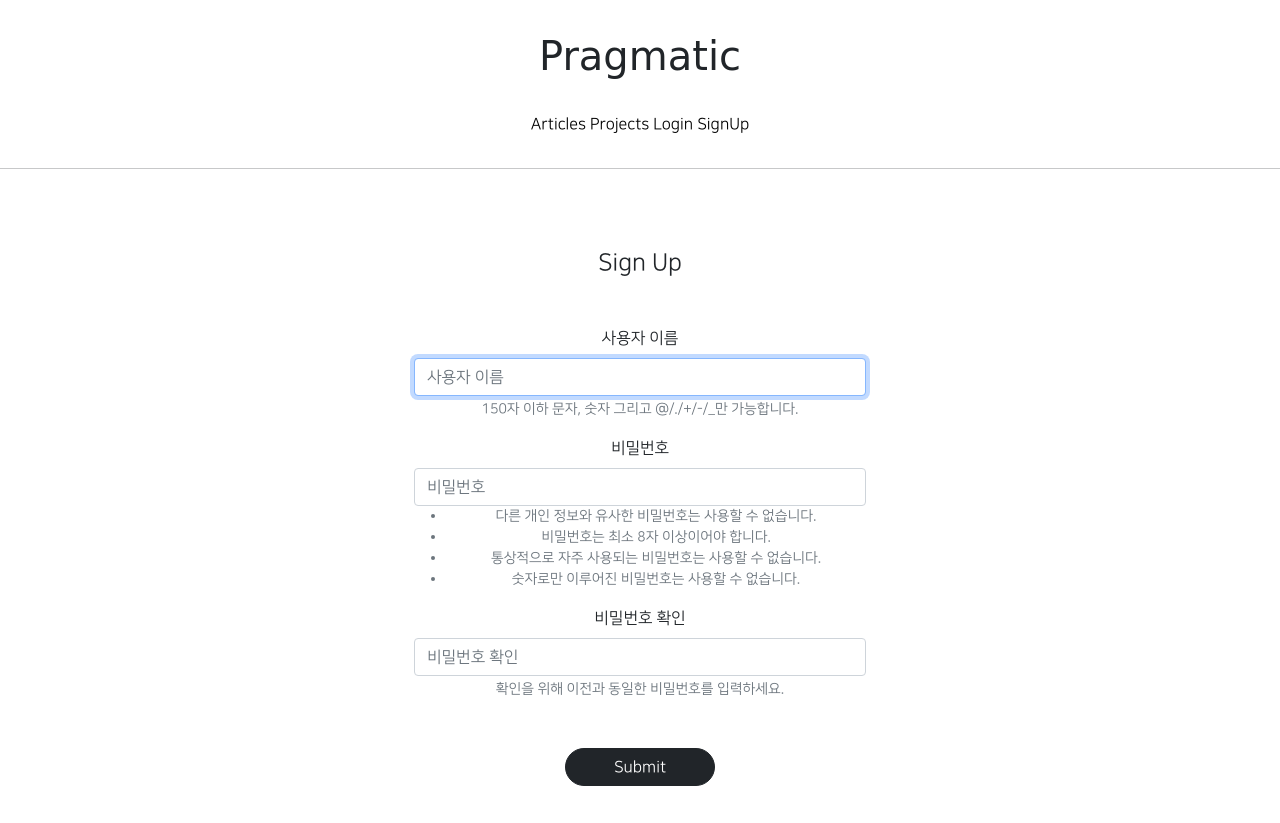
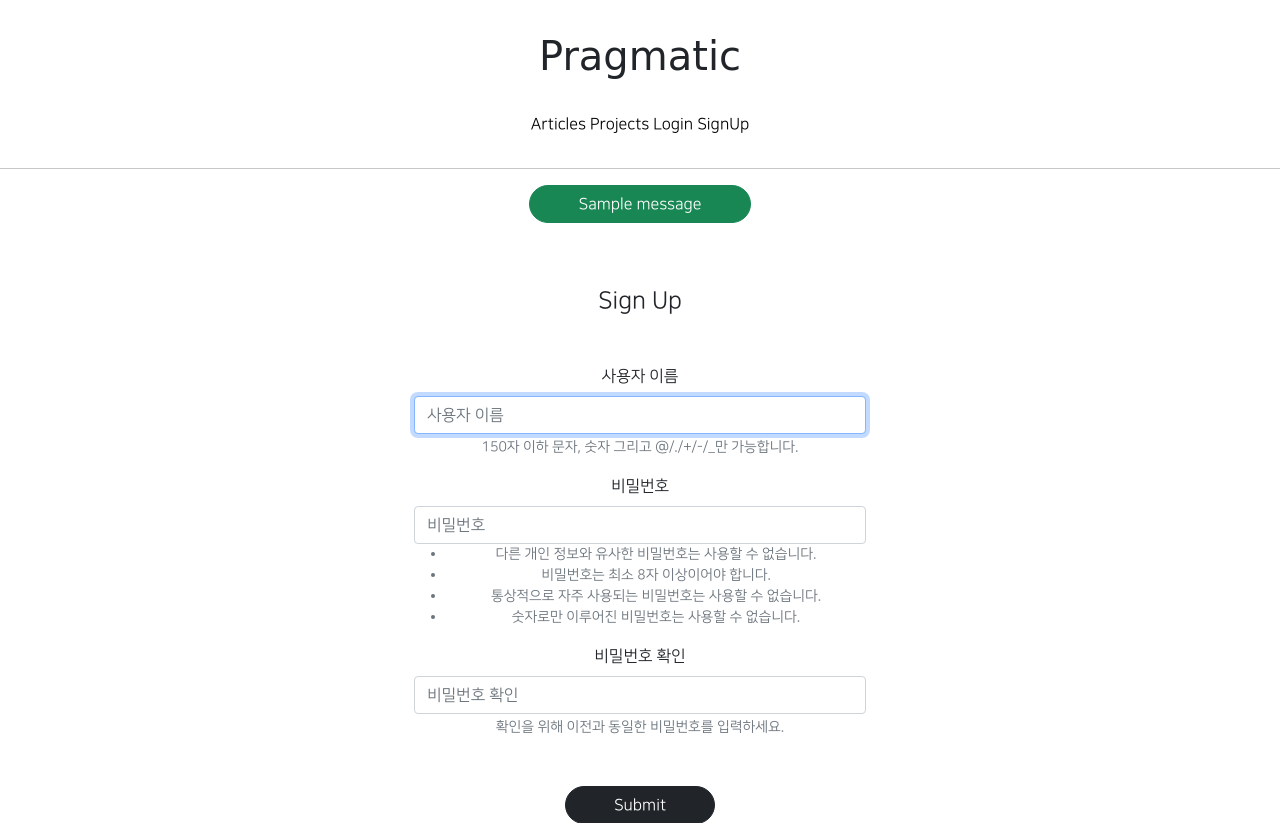
Before and after one commit to IT-HONGREAT/Frozen, a Django app: page /accounts/create/ in a window 1280 px wide. Shown: the top 823 px of the page. Run offline with Django 3.2, Linux system fonts and the light colour scheme; tables that the repository leaves empty hold one stand-in row (values such as "Sample post"); one stand-in notice (Sample message) is shown; parts of the project's set-up code (start-up, migrations or seed data) failed here and were passed over; some libraries are stand-ins or nearby versions.

Commit message:
08/26 GIS class commit_1: message기능(좋아요에 관한) 추가

```diff
--- a/likeapp/views.py
+++ b/likeapp/views.py
@@ -1,3 +1,4 @@
+from django.contrib import messages
 from django.contrib.auth.decorators import login_required
 from django.http import HttpResponseRedirect
 from django.shortcuts import render
@@ -21,13 +22,16 @@ class LikeArticleView(RedirectView):
         like_record = LikeRecord.objects.filter(user=user,
                                                 article=article)
         if like_record.exists():
+            # 좋아요가 반영X
+            messages.add_message(request, messages.ERROR, '좋아요는 한번만 가능합니다.')
             return HttpResponseRedirect(reverse('articleapp:detail',
                                                 kwargs={'pk':kwargs['article_pk']}))
         else:
             LikeRecord(user=user, article=article).save()
         article.like += 1
         article.save()
-
+        # 좋아요가 반영O
+        messages.add_message(request, messages.SUCCESS, '좋아요가 반영되었습니다.')
         return super().get(request, *args, **kwargs)
 
     def get_redirect_url(self, *args, **kwargs):
--- a/templates/base.html
+++ b/templates/base.html
@@ -8,6 +8,16 @@
 {% include 'header.html' %}
 
 <hr>
+
+{% for message in messages %}
+    <div class="text-center">
+        <div class="btn btn-success rounded-pill px-5">
+        {{ message }}
+        </div>
+    </div>
+
+{% endfor %}
+
 
 {% block content %}
 {% endblock %}
```
